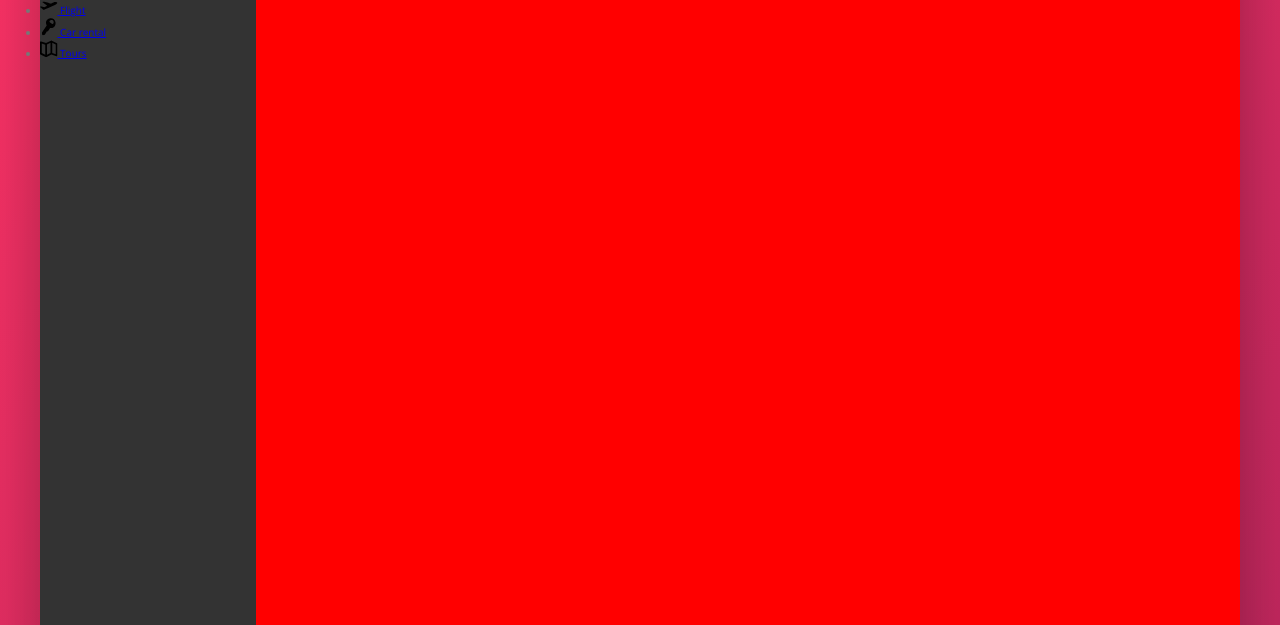
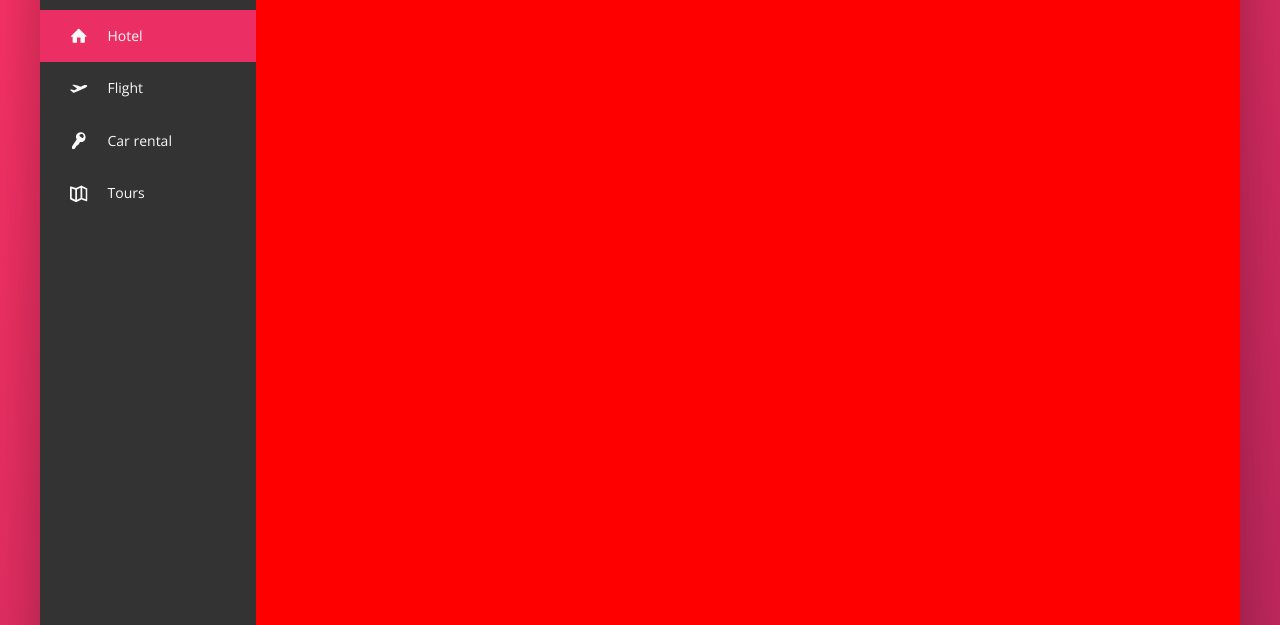
Before and after one commit to singhvik/booking-site, a website: page index.html in a window 1280 px wide. Shown: the part 175-800 px from the top of the page. Drawn offline with nearby package versions, Linux system fonts and the light colour scheme.

Commit message:
Styled sidebar

```diff
--- a/index.html
+++ b/index.html
@@ -52,7 +52,7 @@
       <div class="content">
         <nav class="sidebar">
           <ul class="side-nav">
-            <li class="side-nav__item">
+            <li class="side-nav__item side-nav__item--active">
               <a href="#" class="side-nav__link">
                 <svg class="side-nav__icon">
                   <use xlink:href="img/sprite.svg#icon-home"></use>
--- a/sass/_component.scss
+++ b/sass/_component.scss
@@ -101,14 +101,51 @@
 // side bar
 
 .side-nav {
+  font-size: 1.4rem;
+  list-style: none;
+  margin-top: 3.5rem;
   &__item {
+    position: relative;
+    &:not(::last-child) {
+      margin-bottom: 0.5rem;
+    }
   }
-  &__link {
+  &__item::before {
+    content: "";
+    height: 100%;
+    position: absolute;
+    top: 0;
+    left: 0;
+    width: 3px;
+    background-color: var(--color-primary);
+    transform: scaleY(0);
+    transition: transform 0.2s, width 0.4s cubic-bezier(1, 0, 0, 1),
+      background-color 0.1s;
+  }
+  &__item:hover::before,
+  &__item--active::before {
+    transform: scaleY(1);
+    width: 100%;
+  }
+
+  &__item:active::before {
+    background-color: var(--color-primary-light);
+  }
+  &__link,
+  &__link:visited {
+    color: var(--color-grey-light-1);
+    text-decoration: none;
+    position: relative;
+    padding: 1.5rem 3rem;
+    display: flex;
+    align-items: center;
   }
 
   &__icon {
     height: 1.75rem;
     width: 1.75rem;
+    margin-right: 2rem;
+    fill: currentColor; // this is the color of the parent component
   }
 }
 
```
Also changed, not shown: css/style.css.
